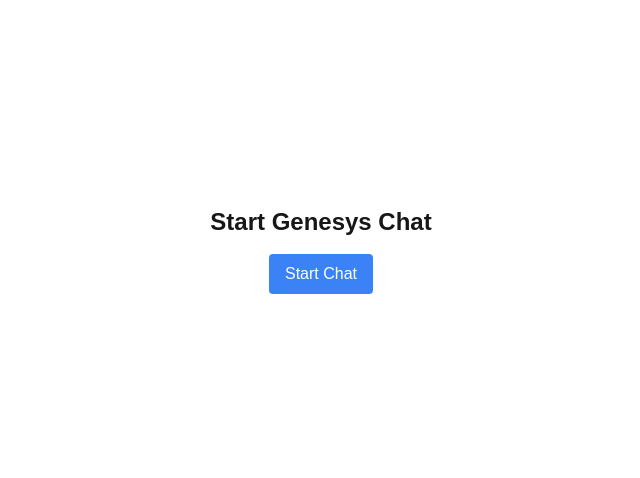
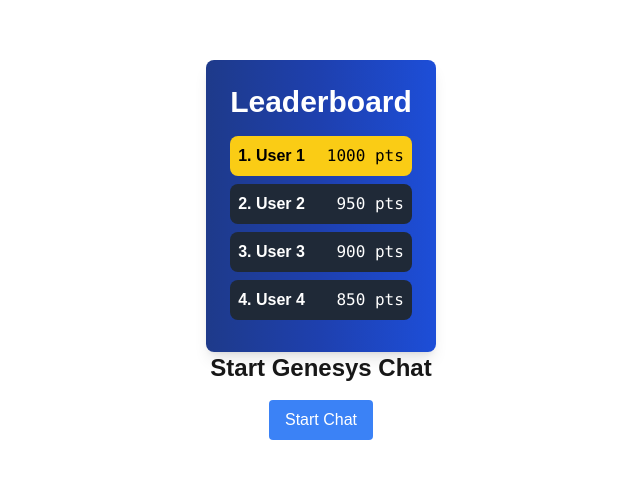
Before and after one commit to EthanL818/hackthenorth2024, a Next.js app: page / in a window 1280 px wide. Shown: the part 150-628 px from the top of the page, without its empty margins (319-959 px from the left). Built offline with nearby package versions, Linux system fonts and the light colour scheme.

Commit message:
create leaderbord component

```diff
--- a/app/api/fetchConversationData/route.js
+++ b/app/api/fetchConversationData/route.js
@@ -3,7 +3,8 @@
   const conversationId = searchParams.get("conversationId");
 
   const environment = "cac1.pure.cloud"; // Genesys environment
-  const accessToken = process.env.GENESYS_ACCESS_TOKEN; // Replace with a valid token
+  const accessToken =
+    "lCO-Y6USVDTgaA81XHSzJsWD1YOIuBA9syZJ_WTZyIxIBNrcYewCvnORCzQjeMQaLfNvaOJ0oNzD-VivYX7EJw"; // Replace with a valid token
 
   const url = `https://api.${environment}/api/v2/speechandtextanalytics/conversations/${conversationId}`;
 
--- /dev/null
+++ b/app/components/leaderboard.js
@@ -0,0 +1,28 @@
+export default function Leaderboard({ users }) {
+  // Sort users by score in descending order
+  const sortedUsers = [...users].sort((a, b) => b.score - a.score);
+
+  return (
+    <div className="flex flex-col items-center justify-center p-6 bg-gradient-to-r from-blue-900 via-blue-800 to-blue-700 rounded-lg shadow-lg max-w-md mx-auto">
+      <h2 className="text-3xl font-bold text-white mb-4">Leaderboard</h2>
+      <ul className="w-full">
+        {sortedUsers.map((user, index) => (
+          <li
+            key={user.name}
+            className={`flex justify-between items-center p-2 rounded-lg mb-2
+            ${
+              index === 0
+                ? "bg-yellow-400 text-black"
+                : "bg-gray-800 text-white"
+            }`}
+          >
+            <span className="font-bold">
+              {index + 1}. {user.name}
+            </span>
+            <span className="font-mono">{user.score} pts</span>
+          </li>
+        ))}
+      </ul>
+    </div>
+  );
+}
--- a/app/page.js
+++ b/app/page.js
@@ -1,7 +1,14 @@
 "use client";
 import { useState, useEffect } from "react";
+import Leaderboard from "./components/leaderboard";
 
 export default function Home() {
+  const users = [
+    { name: "User 1", score: 1000 },
+    { name: "User 2", score: 950 },
+    { name: "User 3", score: 900 },
+    { name: "User 4", score: 850 },
+  ];
   const [loading, setLoading] = useState(false);
   const [response, setResponse] = useState(null);
   const [message, setMessage] = useState("");
@@ -102,7 +109,9 @@
   }, [chatInfo]);
 
   return (
+    <>
       <div className="flex flex-col items-center justify-center h-screen">
+        <Leaderboard users={users} />
         <h1 className="text-2xl font-bold mb-4">Start Genesys Chat</h1>
         <button
           onClick={startChat}
@@ -145,5 +154,6 @@
           </div>
         )}
       </div>
+    </>
   );
 }
```
Lines whose indentation alone changed are shown as unchanged.
